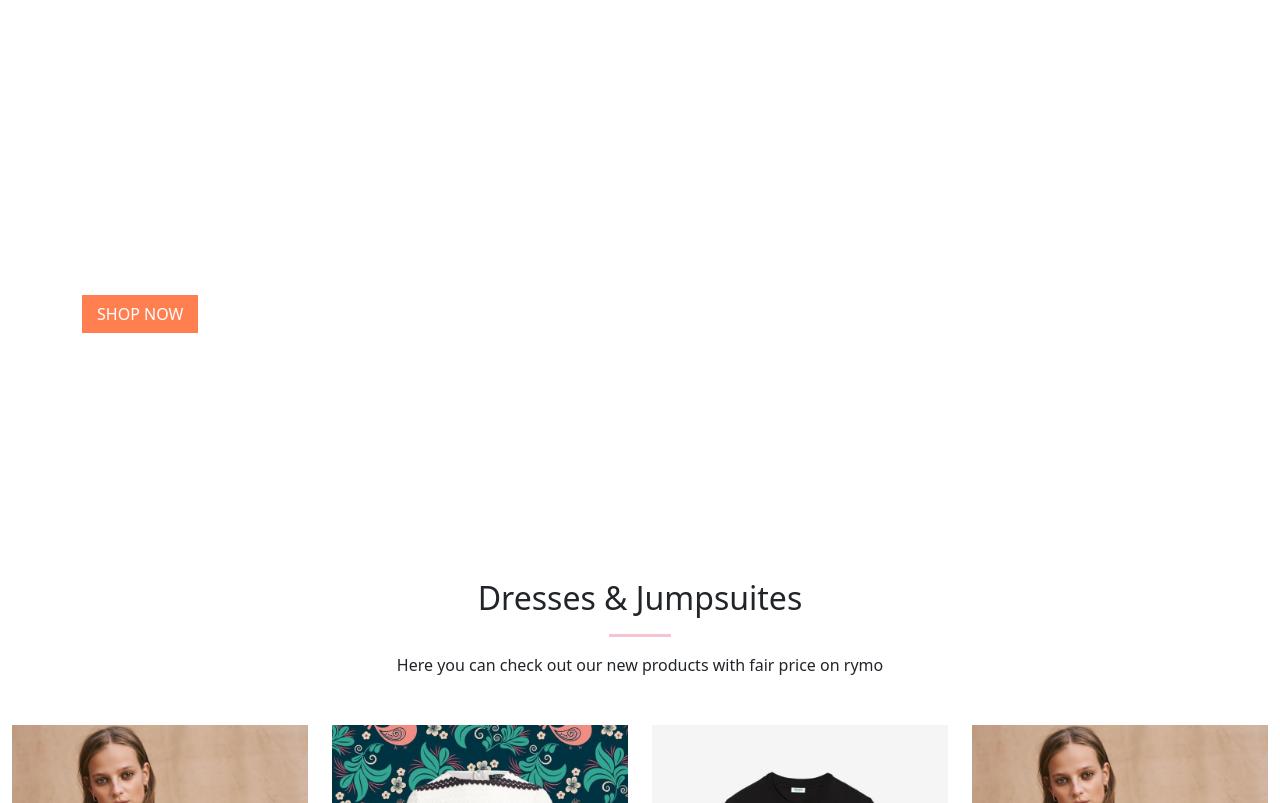
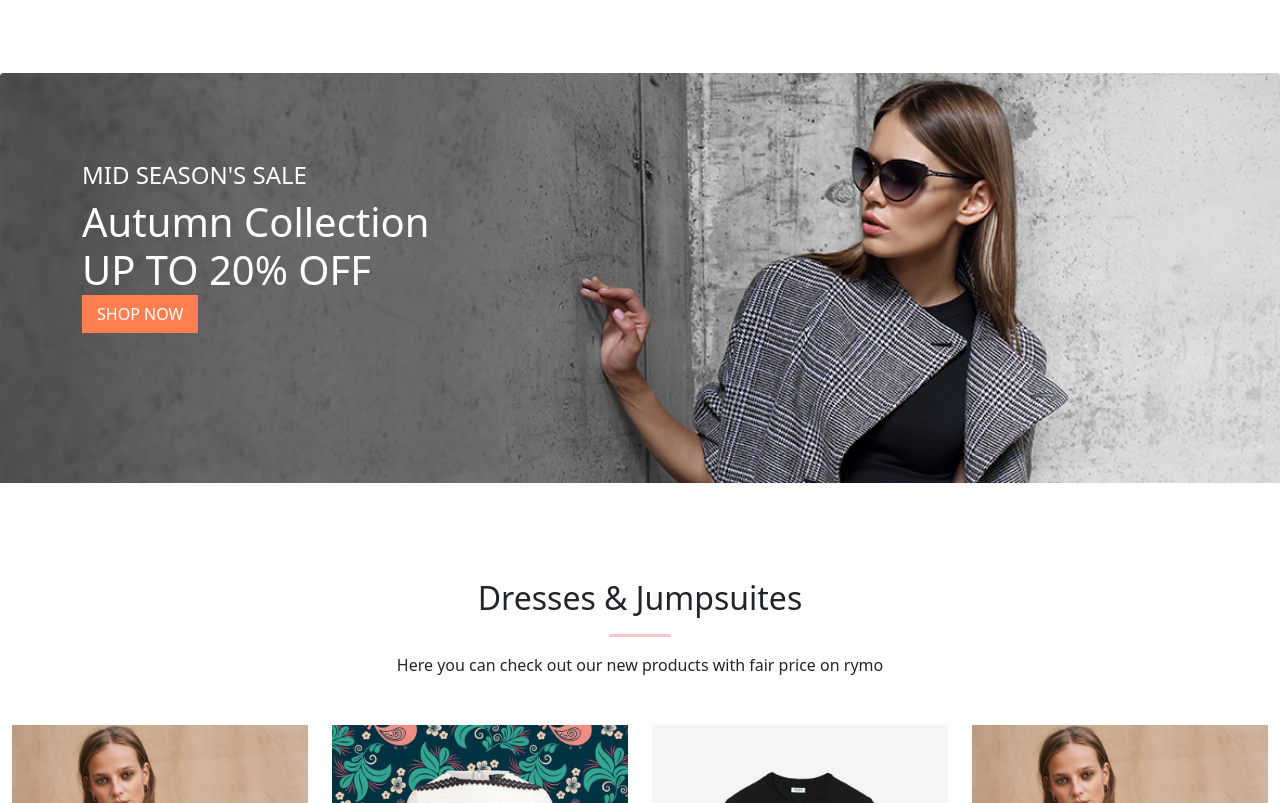
Before and after one commit to adil-shabab/ecommerce-rymo, a plain HTML site: page index.html in a window 1280 px wide. Shown: the part 2584-3387 px from the top of the page. Drawn offline with nearby package versions, Linux system fonts and the light colour scheme.

Commit message:
banner section img fixed

```diff
--- a/css/style.css
+++ b/css/style.css
@@ -228,7 +228,7 @@ html{
 
 /* banner section start  */
 .banner{
-    background: url(img/banner/2.jpg) no-repeat;
+    background: url(/img/banner/2.jpg) no-repeat;
     background-size: cover;
     background-position: top 70px center;
     background-attachment: fixed;
```
